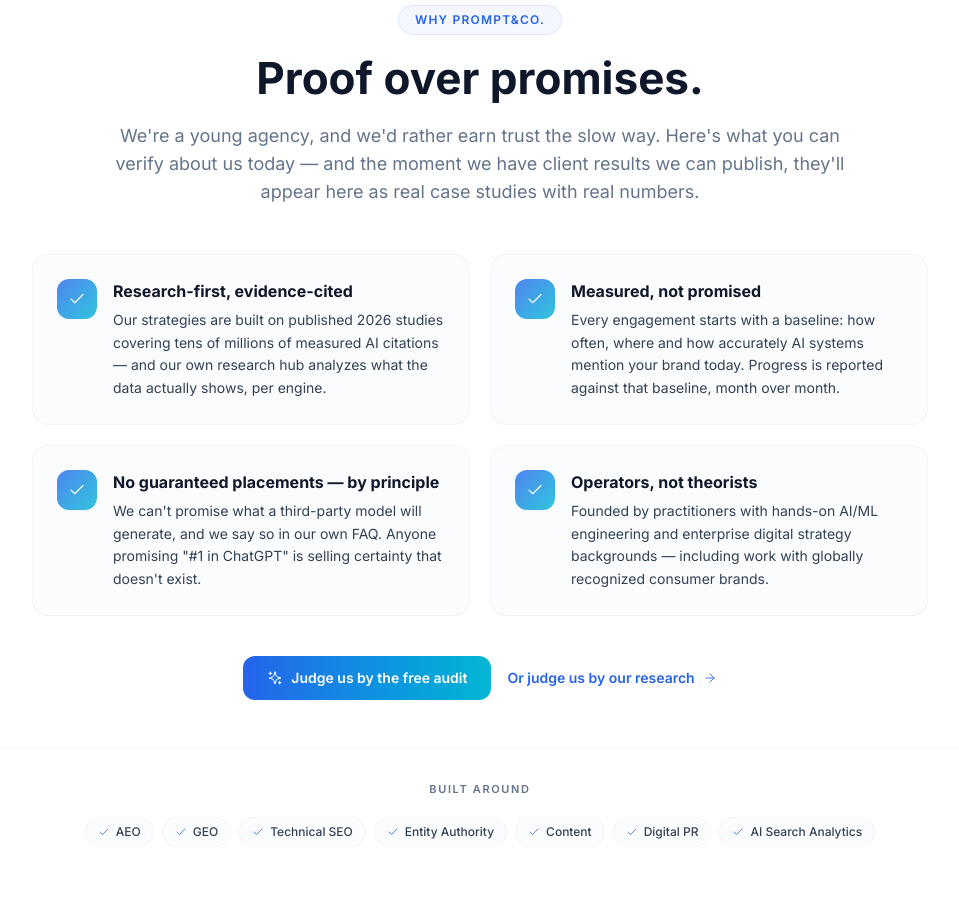
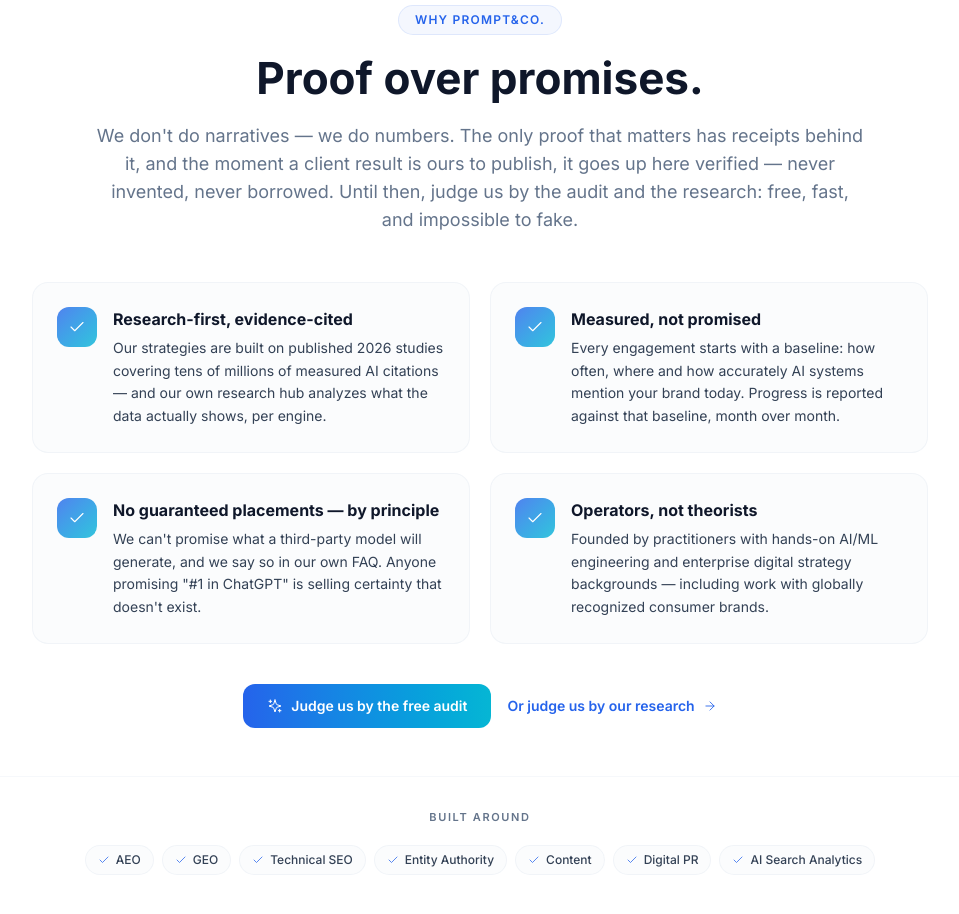
Before and after one commit to DarkPheonix12/promptandco, a Next.js app: page / in a window 1280 px wide. Shown: the part 7340-8254 px from the top of the page, without its empty margins (160-1119 px from the left). Built offline with nearby package versions, Linux system fonts and the light colour scheme.

Commit message:
Reframe proof section without new-agency caveat

```diff
--- a/src/components/Testimonials.tsx
+++ b/src/components/Testimonials.tsx
@@ -45,10 +45,11 @@
             transition={{ delay: 0.2 }}
             className="text-base lg:text-lg text-brand-muted"
           >
-            We&apos;re a young agency, and we&apos;d rather earn trust the slow
-            way. Here&apos;s what you can verify about us today — and the
-            moment we have client results we can publish, they&apos;ll appear
-            here as real case studies with real numbers.
+            We don&apos;t do narratives — we do numbers. The only proof that
+            matters has receipts behind it, and the moment a client result
+            is ours to publish, it goes up here verified — never invented,
+            never borrowed. Until then, judge us by the audit and the
+            research: free, fast, and impossible to fake.
           </motion.p>
         </div>
 
```
